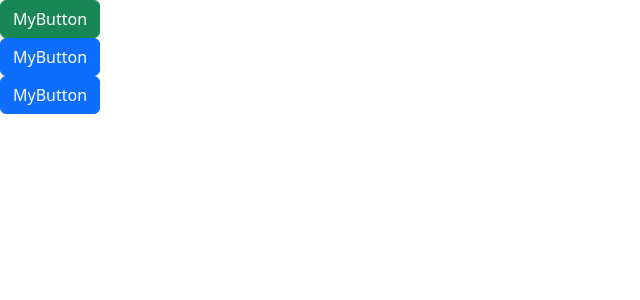
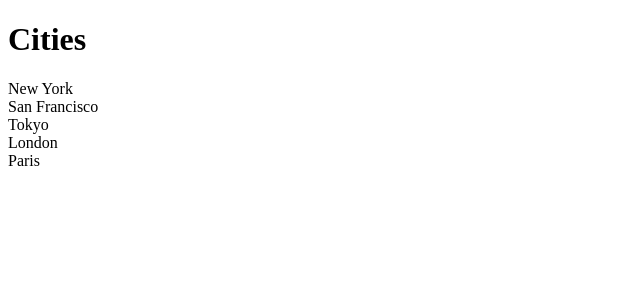
Before and after one commit to ArminasGriesius/CWM-courses, a React (Vite) app in the folder react-app/: page / in a window 1280 px wide. Shown: the top 300 px of the page, without its empty margins (0-640 px from the left). Built offline with nearby package versions, Linux system fonts and the light colour scheme.

Commit message:
vanilla css

```diff
--- a/react-app/src/App.tsx
+++ b/react-app/src/App.tsx
@@ -1,12 +1,20 @@
-import Alert from "./components/Alert";
-import Buttons from "./components/Buttons";
+import Message from "./Message";
+import ListGroup from "./components/ListGroup/ListGroup";
 
 function App() {
+  let items = ["New York", "San Francisco", "Tokyo", "London", "Paris"];
+
+  const handleSelectItem = (item: string) => {
+    console.log(item);
+  };
+
   return (
     <div>
-      <Buttons color="success">MyButton</Buttons>
-      <Buttons>MyButton</Buttons>
-      <Buttons color="primary">MyButton</Buttons>
+      <ListGroup
+        items={items}
+        heading="Cities"
+        onSelectItem={handleSelectItem}
+      />
     </div>
   );
 }
--- /dev/null
+++ b/react-app/src/components/ListGroup/ListGroup.css
@@ -0,0 +1,4 @@
+.list-group {
+  list-style: none;
+  padding: 0;
+}
--- a/react-app/src/components/ListGroup.tsx
+++ b/react-app/src/components/ListGroup/ListGroup.tsx
@@ -1,4 +1,5 @@
 import { useState } from "react";
+import "./ListGroup.css";
 
 interface Props {
   items: string[];
--- a/react-app/src/main.tsx
+++ b/react-app/src/main.tsx
@@ -1,7 +1,6 @@
 import React from "react";
 import ReactDOM from "react-dom/client";
 import App from "./App.tsx";
-import "bootstrap/dist/css/bootstrap.css";
 
 ReactDOM.createRoot(document.getElementById("root")!).render(
   <React.StrictMode>
```
